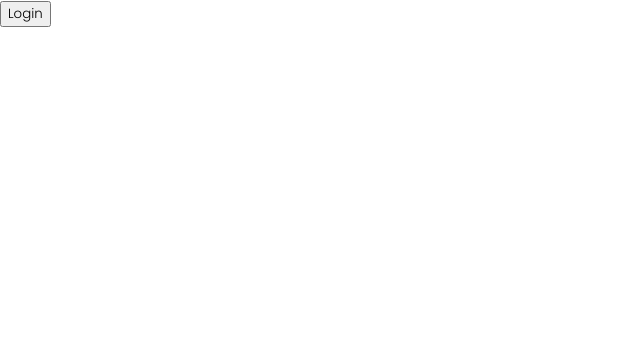
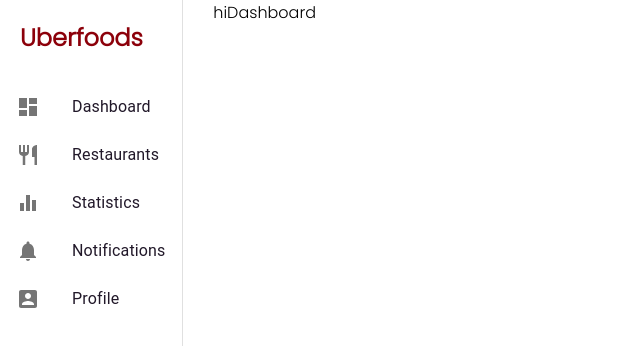
Before and after one commit to lirimmb/materialuidashboard, a React (Create React App) app: page /resDashboard in a window 1280 px wide. Before the commit this address led to /. Shown: the top 346 px of the page, without its empty margins (0-640 px from the left). Built offline with nearby package versions, Linux system fonts and the light colour scheme.

Commit message:
usestate

```diff
--- a/src/App.js
+++ b/src/App.js
@@ -6,7 +6,7 @@ import ProtectedRoute from './ProtectedRoute';
 
 function App() {
 
-  const [isAuth, setIsAuth]=useState(false);
+  const [isAuth, setIsAuth]=useState(true);
 
   return (
     <Router>
--- a/src/component/RestaurantDashboard/Drawer.js
+++ b/src/component/RestaurantDashboard/Drawer.js
@@ -15,7 +15,7 @@ export class Drawer extends Component {
             <MUIDrawer variant="permanent" className="sidebar-drawer">
                 <h2 style={{color:'#8c000a', marginLeft:'20px', fontWeight:900}}>Uberfoods</h2>
                 <List>
-                    {ResMenuItems.map((menu,index)=>(
+                    {ResMenuItems[0].map((menu,index)=>(
                         <Link to={menu.url} style={{textDecoration:'none'}}>
                             <ListItem button key={menu}>
                                 <ListItemIcon>{menu.icon}</ListItemIcon>
--- a/src/component/RestaurantDashboard/ResMenuItems.js
+++ b/src/component/RestaurantDashboard/ResMenuItems.js
@@ -6,6 +6,8 @@ import RestaurantIcon from '@material-ui/icons/Restaurant';
 import EqualizerIcon from '@material-ui/icons/Equalizer';
 
 export const ResMenuItems=[
+    [
+     /*Restaurant Manager*/
     {
         title: 'Dashboard',
         url:'resDashboard',
@@ -30,5 +32,50 @@ export const ResMenuItems=[
         title: 'Profile',
         url:'resProfile',
         icon:<AccountBoxIcon/>
+    }],
+    [
+        /*Delivery guy*/
+        {
+            title: 'Dashboard',
+            url:'resDashboard',
+            icon: <DashboardIcon/>
+        },
+        {
+            title: 'Statistics',
+            url:'resStatistics',
+            icon:<EqualizerIcon/>
+        },
+        {
+            title: 'Notifications',
+            url:'resNotifications',
+            icon:<NotificationsIcon/>
+        },
+        {
+            title: 'Profile',
+            url:'resProfile',
+            icon:<AccountBoxIcon/>
+        }
+    ],
+    /*Admin*/
+    {
+        title: 'Dashboard',
+        url:'resDashboard',
+        icon: <DashboardIcon/>
+    },
+    {
+        title: 'Statistics',
+        url:'resStatistics',
+        icon:<EqualizerIcon/>
+    },
+    {
+        title: 'Notifications',
+        url:'resNotifications',
+        icon:<NotificationsIcon/>
+    },
+    {
+        title: 'Profile',
+        url:'resProfile',
+        icon:<AccountBoxIcon/>
     }
+
 ]
```
